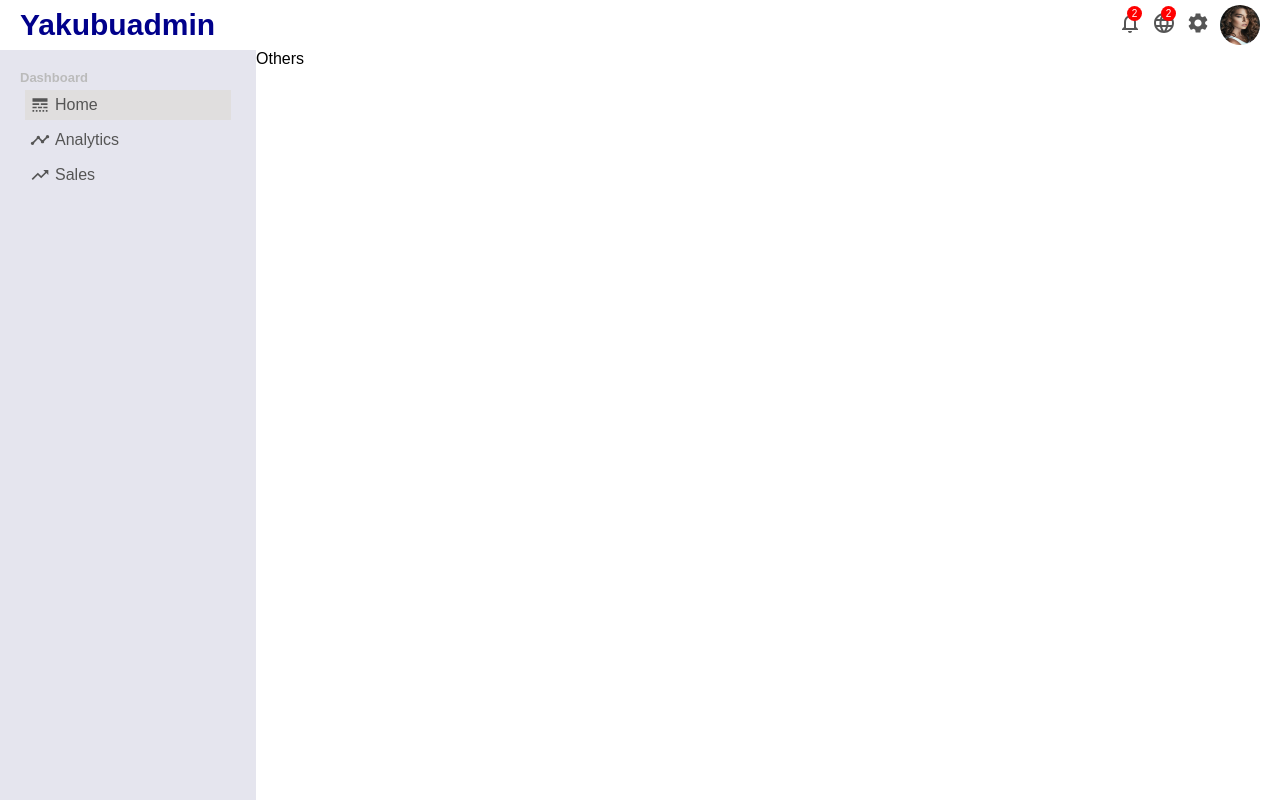
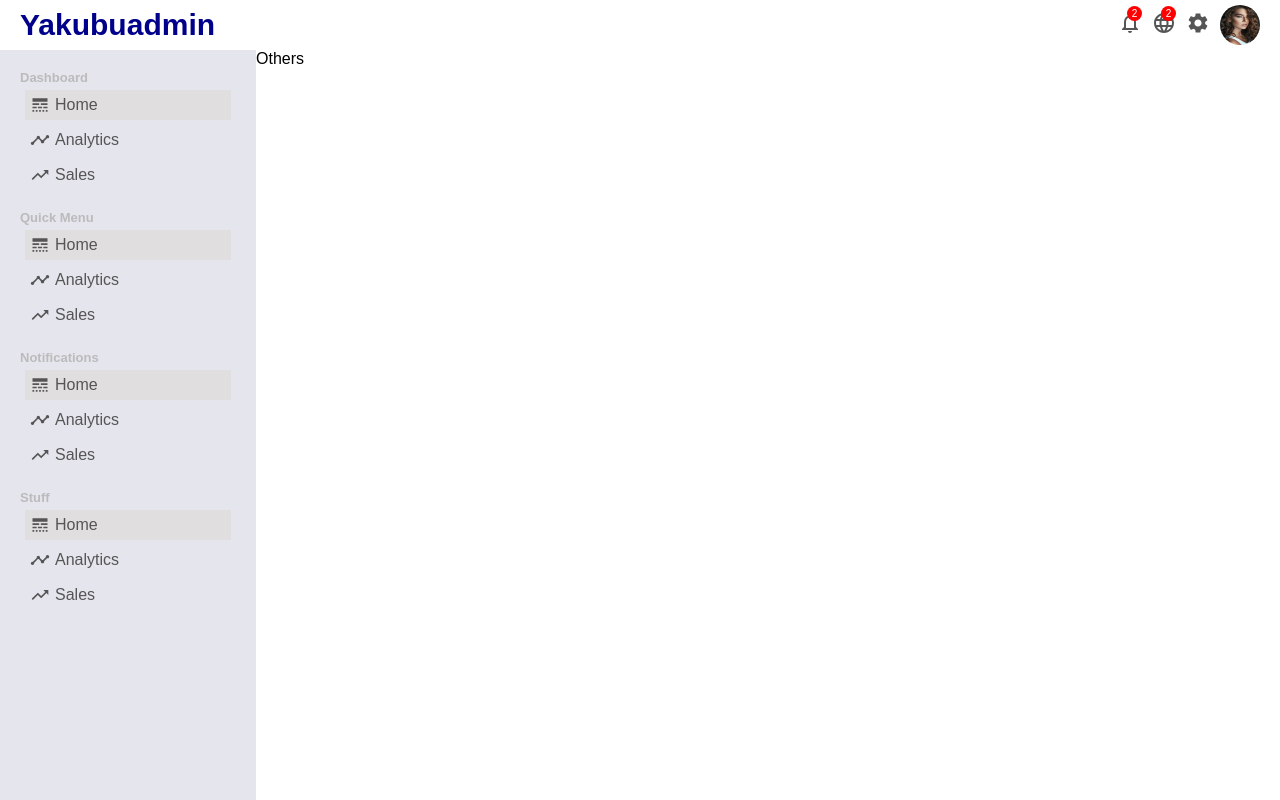
Before and after one commit to YakubuAmidu/admin, a React (Create React App) app: page / in a window 1280 px wide. Built offline with nearby package versions, Linux system fonts and the light colour scheme; a web font is replaced by a local one.

Commit message:
Initial commit

```diff
--- a/src/components/sidebar/sidebar.jsx
+++ b/src/components/sidebar/sidebar.jsx
@@ -27,6 +27,72 @@ export default function sidebar(){
                         </li>
                     </ul>
                 </div>
+
+                <div className="sidebarMenu">
+                    <h3 className="sidebarTitle">
+                        Quick Menu
+                    </h3>
+                    <ul className="sidebarList">
+                        <li className="sidebarListItem active">
+                            <LineStyle className="sidebarIcon"/>
+                            Home
+                        </li>
+
+                        <li className="sidebarListItem">
+                            <Timeline className="sidebarIcon"/>
+                            Analytics
+                        </li>
+
+                        <li className="sidebarListItem">
+                            <TrendingUp className="sidebarIcon"/>
+                            Sales
+                        </li>
+                    </ul>
+                </div>
+
+                <div className="sidebarMenu">
+                    <h3 className="sidebarTitle">
+                        Notifications
+                    </h3>
+                    <ul className="sidebarList">
+                        <li className="sidebarListItem active">
+                            <LineStyle className="sidebarIcon"/>
+                            Home
+                        </li>
+
+                        <li className="sidebarListItem">
+                            <Timeline className="sidebarIcon"/>
+                            Analytics
+                        </li>
+
+                        <li className="sidebarListItem">
+                            <TrendingUp className="sidebarIcon"/>
+                            Sales
+                        </li>
+                    </ul>
+                </div>
+
+                <div className="sidebarMenu">
+                    <h3 className="sidebarTitle">
+                        Stuff
+                    </h3>
+                    <ul className="sidebarList">
+                        <li className="sidebarListItem active">
+                            <LineStyle className="sidebarIcon"/>
+                            Home
+                        </li>
+
+                        <li className="sidebarListItem">
+                            <Timeline className="sidebarIcon"/>
+                            Analytics
+                        </li>
+
+                        <li className="sidebarListItem">
+                            <TrendingUp className="sidebarIcon"/>
+                            Sales
+                        </li>
+                    </ul>
+                </div>
             </div>
         </div>
     )
```
